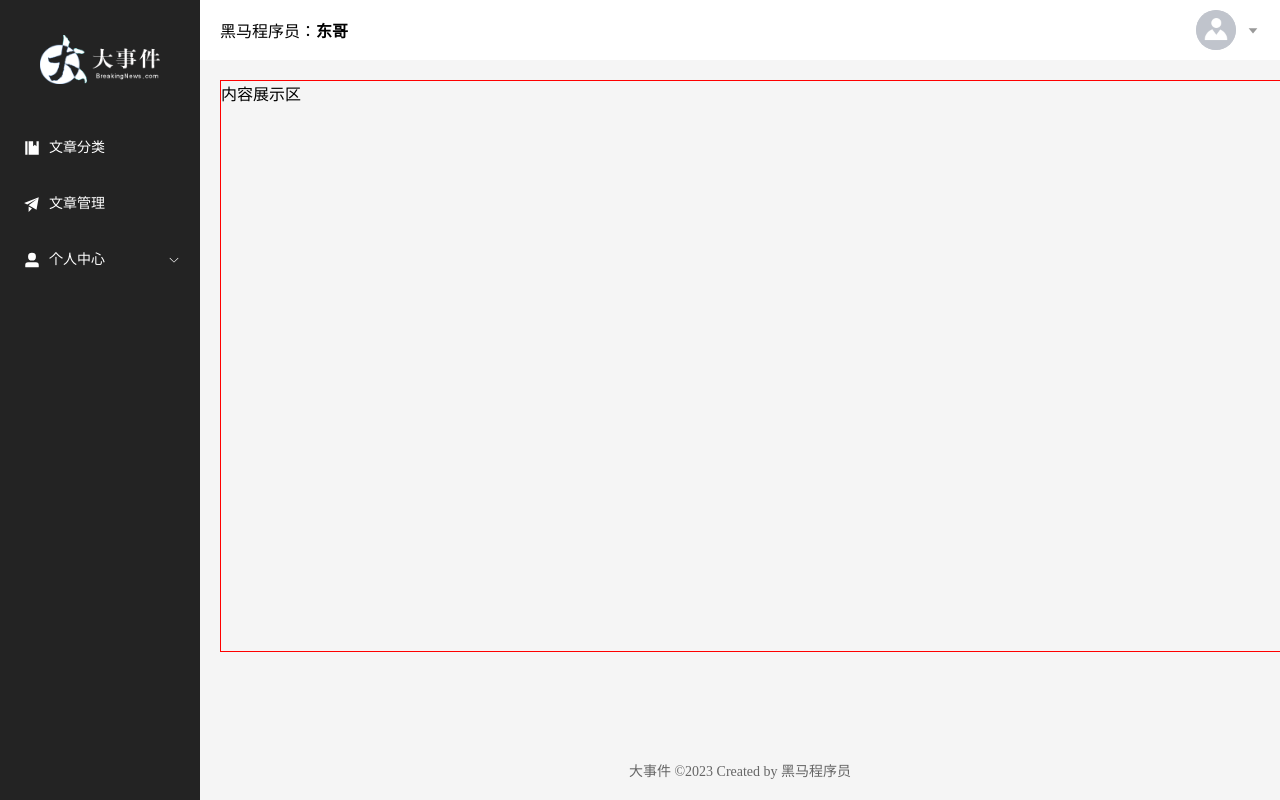
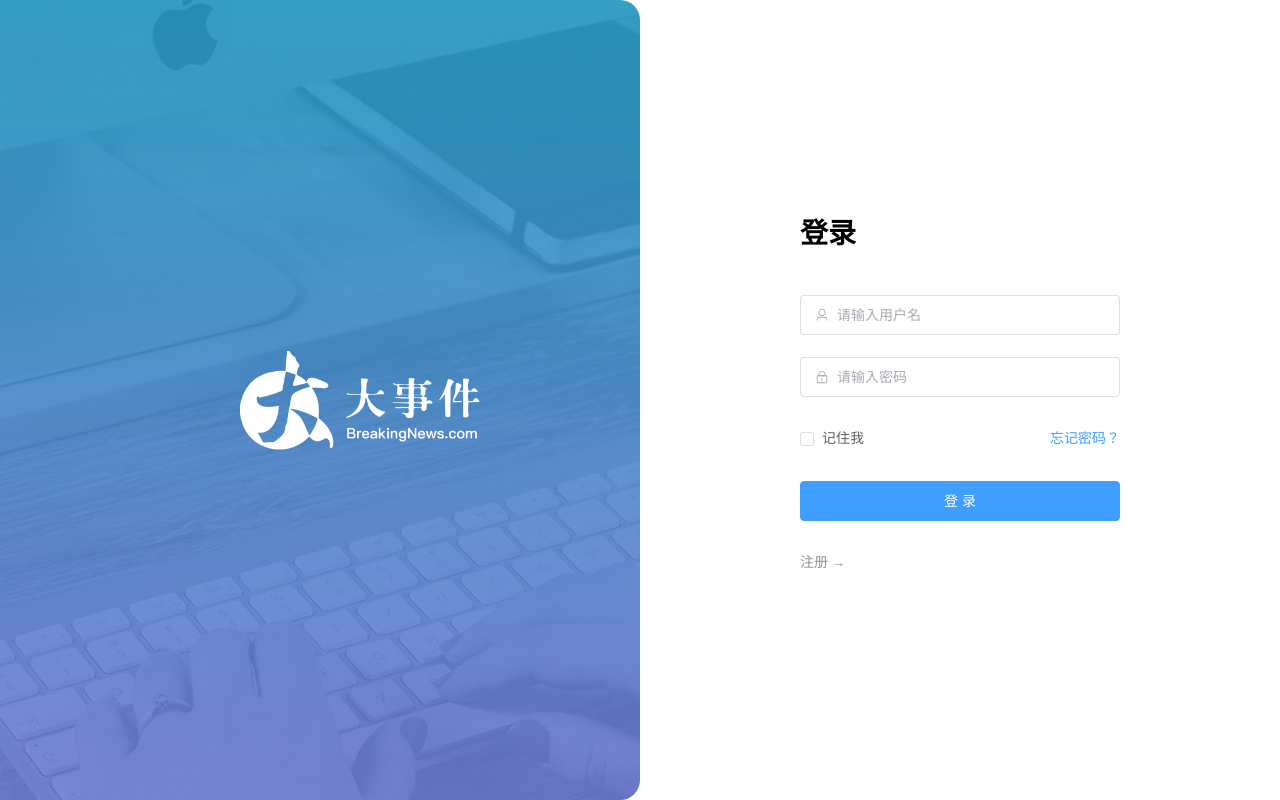
Before and after one commit to y20-code/vue-big-event, a Vue app: page /login in a window 1280 px wide. Built offline with nearby package versions, Linux system fonts and the light colour scheme.

Commit message:
路由基本使用

```diff
--- a/package.json
+++ b/package.json
@@ -11,7 +11,8 @@
   "dependencies": {
     "axios": "^1.8.4",
     "element-plus": "^2.9.8",
-    "vue": "^3.5.13"
+    "vue": "^3.5.13",
+    "vue-router": "^4.5.0"
   },
   "devDependencies": {
     "@vitejs/plugin-vue": "^5.2.3",
--- a/src/App.vue
+++ b/src/App.vue
@@ -1,11 +1,9 @@
 <script setup>
-  import LoginVue from '@/views/Login.vue'
-  import LayoutVue from '@/views/Layout.vue'
+
 </script>
 
 <template>
-  <!-- <LoginVue/> -->
-  <LayoutVue/>
+  <router-view></router-view>
 </template>
 
 <style scoped>
--- a/src/main.js
+++ b/src/main.js
@@ -3,11 +3,13 @@
 import { createApp } from 'vue'
 import ElementPlus from 'element-plus'
 import 'element-plus/dist/index.css'
+import router from '@/router'
 
 
 
 import App from './App.vue'
 
 const app = createApp(App)
+app.use(router)
 app.use(ElementPlus);
 app.mount('#app')
--- /dev/null
+++ b/src/router/index.js
@@ -0,0 +1,20 @@
+import {createRouter,createWebHistory} from 'vue-router'
+
+//导入组件
+import LoginVue from '@/views/Login.vue'
+import LayoutVue from '@/views/Layout.vue'
+
+//定义路由关系
+const routes = [
+    {path:'/login',component:LoginVue},
+    {path:'/',component:LayoutVue}
+]
+
+//创建路由器
+const router = createRouter({
+    history:createWebHistory(),
+    routes:routes
+})
+
+//导出路由
+export default router
--- a/src/views/Login.vue
+++ b/src/views/Login.vue
@@ -56,6 +56,9 @@
 //绑定数据，复用注册表单的数据模型
 //表单数据校验
 //登录函数
+import {useRouter} from 'vue-router'
+
+const router = useRouter()
 const login = async ()=>{
     //调用接口完成登录
     let result = await userLoginService(registerData.value)
@@ -66,6 +69,8 @@
     // }
     // alert(result.msg? result.msg : '登录成功')
     ElMessage.success(result.msg ? result.msg :'登录成功')
+    //跳转到首页 路由完成
+    router.push('/')
 }
 
 //定义函数，清空数据模型的数据
```
Also changed, not shown: 1 other file (tests, documents, lock files or other folders).
